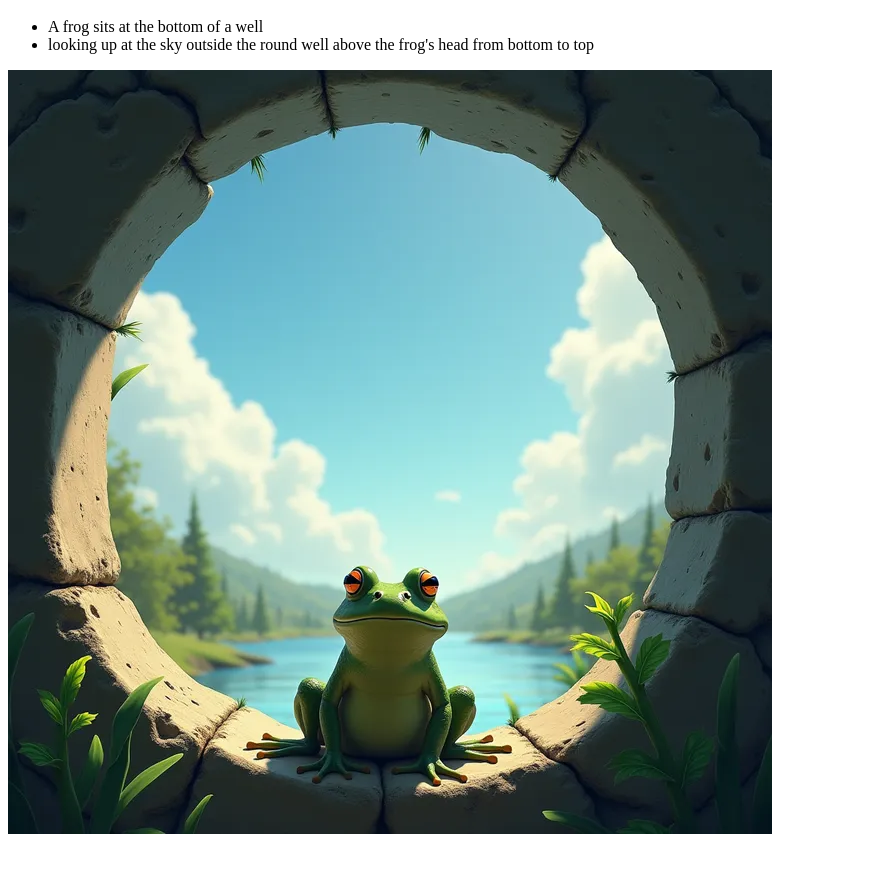
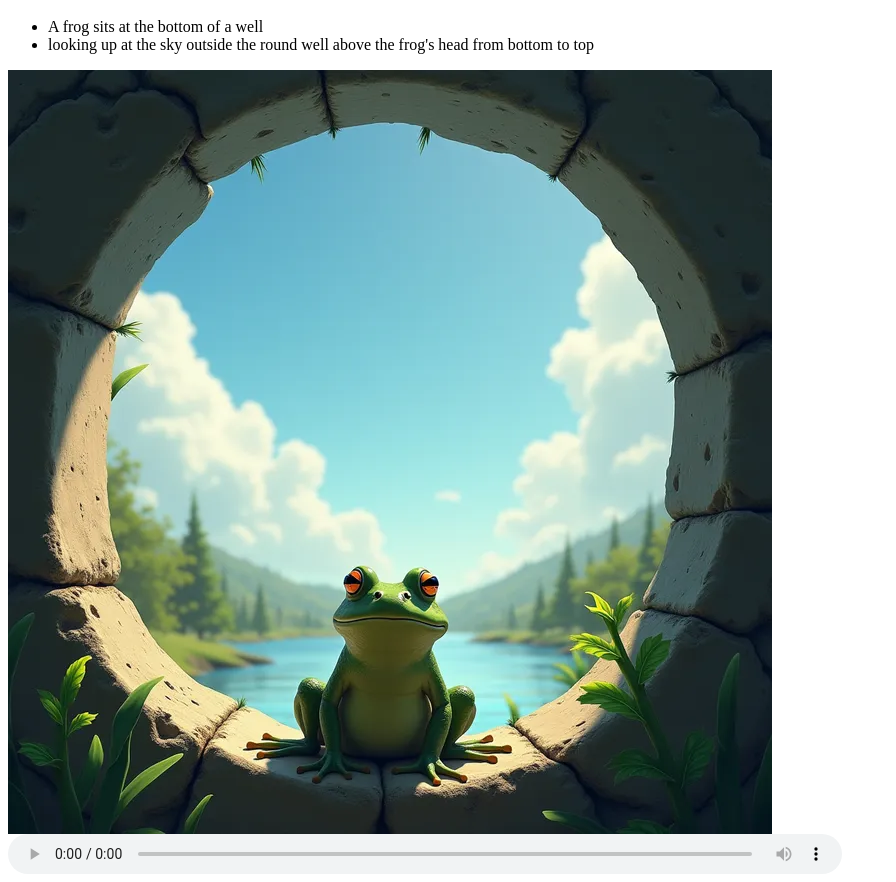
Before and after one commit to kuro-ycir/kuro-ai-show, a plain HTML site: page index.html in a window 1280 px wide. Shown: the part 57-939 px from the top of the page, without its empty margins (0-896 px from the left). Before the commit the page ends 899 px from the top, so only its background shows below. Drawn offline with Linux system fonts and the light colour scheme.

Commit message:
Update index.html

```diff
--- a/index.html
+++ b/index.html
@@ -1,3 +1,4 @@
+
 <html>
   <head><title>蛙的一生，哭出来</title></head>
 <body>
@@ -7,3 +8,4 @@
   <li>looking up at the sky outside the round well above the frog's head from bottom to top</li>
 </ul>
 <img src="qw.png">
+<audio src=""https://labfile.oss.aliyuncs.com/courses/3781/oeasy.mp3 autoplay="" controls="" style="height: 40px; width: 66%;">
```
